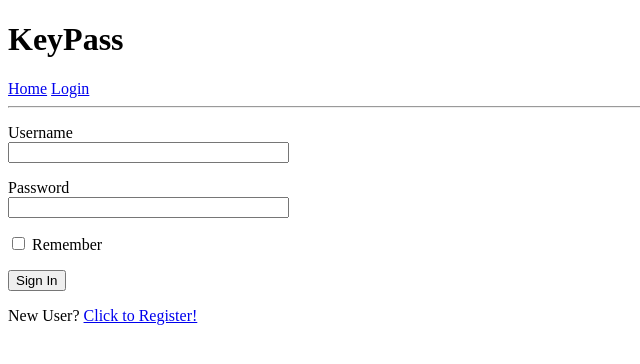
After one commit to rahimi-mohd/KeyPast, a Flask app: page /login in a window 1280 px wide. The commit adds this page. Shown: the top 364 px of the page, without its empty margins (0-640 px from the left). Run offline with Flask 3, Linux system fonts and the light colour scheme.

Commit message:
finsh user login

```diff
--- a/app/__init__.py
+++ b/app/__init__.py
@@ -2,10 +2,13 @@ from flask import Flask
 from config import Config
 from flask_sqlalchemy import SQLAlchemy
 from flask_migrate import Migrate
+from flask_login import LoginManager
 
 app = Flask(__name__)
 app.config.from_object(Config)
 db = SQLAlchemy(app)
 migrate = Migrate(app, db)
+login = LoginManager(app)
+login.login_view = "login"
 
 from app import forms, routes, models
--- a/app/forms.py
+++ b/app/forms.py
@@ -1,6 +1,9 @@
 from flask_wtf import FlaskForm
-from wtforms import SubmitField, BooleanField, StringField, IntegerField
-from wtforms.validators import DataRequired
+from wtforms import SubmitField, BooleanField, StringField, IntegerField, PasswordField
+from wtforms.validators import DataRequired, ValidationError, Email, EqualTo
+import sqlalchemy as sa
+from app import db
+from app.models import User
 
 
 class MyForm(FlaskForm):
@@ -10,3 +13,24 @@ class MyForm(FlaskForm):
     url = StringField("url")
     generate = SubmitField("Generate")
     remember = BooleanField("Remember")
+
+
+class LoginForm(FlaskForm):
+    username = StringField("Username", validators=[DataRequired()])
+    password = PasswordField("Password", validators=[DataRequired()])
+    remember_me = BooleanField("Remember")
+    submit = SubmitField("Sign In")
+
+
+class RegistrationForm(FlaskForm):
+    username = StringField("Username", validators=[DataRequired()])
+    password = PasswordField("Password", validators=[DataRequired()])
+    password2 = PasswordField(
+        "Re-Type password", validators=[DataRequired(), EqualTo("password")]
+    )
+    submit = SubmitField("Register")
+
+    def validate_username(self, username):
+        user = db.session.scalar(sa.select(User).where(User.username == username.data))
+        if user is not None:
+            raise ValidationError("Please use a different username.")
--- a/app/routes.py
+++ b/app/routes.py
@@ -1,8 +1,10 @@
 from app import app, db
-from flask import render_template, redirect, flash, url_for
-from app.forms import MyForm
+from flask import render_template, redirect, flash, url_for, request
+from app.forms import MyForm, LoginForm, RegistrationForm
 import sqlalchemy as sa
-from app.models import Password
+from app.models import Password, User
+from flask_login import current_user, login_user, logout_user, login_required
+from urllib.parse import urlsplit
 
 
 from random import choice
@@ -26,6 +28,7 @@ def get_password(r: int) -> str:
 
 @app.route("/", methods=["GET", "POST"])
 @app.route("/index", methods=["GET", "POST"])
+@login_required
 def index():
     form = MyForm()
     if form.validate_on_submit():
@@ -42,3 +45,47 @@ def index():
         flash(f"{new_pass}")
         return redirect(url_for("index"))
     return render_template("index.html", title="KeyPast", form=form)
+
+
+@app.route("/login", methods=["GET", "POST"])
+def login():
+    if current_user.is_authenticated:
+        return redirect(url_for("index"))
+    form = LoginForm()
+    if form.validate_on_submit():
+        user = db.session.scalar(
+            sa.select(User).where(User.username == form.username.data)
+        )
+        if user is None or not user.check_password(form.password.data):
+            flash("Invalid username or password")
+            return redirect(url_for("login"))
+
+        login_user(user, remember=form.remember_me.data)
+        # handle next
+        next_page = request.args.get("next")
+        if not next_page or urlsplit(next_page).netloc != "":
+            next_page = url_for("index")
+        return redirect(next_page)
+        return redirect(url_for("index"))
+    return render_template("login.html", title="Login", form=form)
+
+
+@app.route("/logout")
+def logout():
+    logout_user()
+    return redirect(url_for("index"))
+
+
+@app.route("/register", methods=["GET", "POST"])
+def register():
+    if current_user.is_authenticated:
+        return redirect(url_for("index"))
+    form = RegistrationForm()
+    if form.validate_on_submit():
+        user = User(username=form.username.data)
+        user.set_password(form.password.data)
+        db.session.add(user)
+        db.session.commit()
+        flash(f"Congratulation {form.username.data}, you are now a registered user!")
+        return redirect(url_for("login"))
+    return render_template("register.html", title="Register", form=form)
--- /dev/null
+++ b/app/templates/base.html
@@ -0,0 +1,37 @@
+<!DOCTYPE html>
+<html lang="en">
+  <head>
+    <meta charset="UTF-8" />
+    <meta name="viewport" content="width=device-width, initial-scale=1.0" />
+    {% if title %}
+    <title>KeyPast</title>
+    {% else %}
+    <title>KeyPast</title>
+    {% endif %}
+  </head>
+  <body>
+    <div>
+      <h1>KeyPass</h1>
+      <a href="{{ url_for('index') }}">Home</a>
+      {% if current_user.is_anonymous %}
+      <a href="{{ url_for('login') }}">Login</a>
+      {% else %}
+      <a href="{{ url_for('logout') }}">Logout</a>
+      {% endif %}
+    </div>
+    <hr />
+
+    <!-- flash message -->
+    {% with messages = get_flashed_messages() %} {% if messages %}
+    <ul>
+      {% for msg in messages %}
+      <li>{{ msg }}</li>
+      {% endfor %}
+    </ul>
+    {% endif %} {% endwith %}
+
+    <!-- main block -->
+
+    {% block main %} {% endblock %}
+  </body>
+</html>
--- /dev/null
+++ b/app/templates/login.html
@@ -0,0 +1,30 @@
+{% extends "base.html" %}
+
+<!-- main -->
+{% block main %}
+
+<form action="" method="post">
+  {{ form.hidden_tag() }}
+
+  <p>
+    {{ form.username.label }}<br />
+    {{ form.username(size=32) }} {% for err in form.username.errors %}
+    <span style="color: red">[{{ err }}]</span>
+    {% endfor %}
+  </p>
+
+  <p>
+    {{ form.password.label }}<br />
+    {{ form.password(size=32) }} {% for err in form.password.errors %}
+    <span style="color: red">[{{ err }}]</span>
+    {% endfor %}
+  </p>
+
+  <p>{{ form.remember_me() }} {{ form.remember_me.label }}</p>
+
+  <p>{{ form.submit() }}</p>
+</form>
+
+<p>New User? <a href="{{ url_for('register') }}">Click to Register!</a></p>
+
+{% endblock %}
--- a/requirement.txt
+++ b/requirement.txt
@@ -1,11 +1,15 @@
 alembic==1.13.1
 blinker==1.8.2
 click==8.1.7
+dnspython==2.6.1
+email_validator==2.1.1
 Flask==3.0.3
+Flask-Login==0.6.3
 Flask-Migrate==4.0.7
 Flask-SQLAlchemy==3.1.1
 Flask-WTF==1.2.1
 greenlet==3.0.3
+idna==3.7
 itsdangerous==2.2.0
 Jinja2==3.1.4
 Mako==1.3.5
```
Also changed, not shown: app/models.py (+23 -1 lines), app/templates/index.html (+4 -31 lines), app/templates/register.html (added, +29 -0 lines), README.md.
